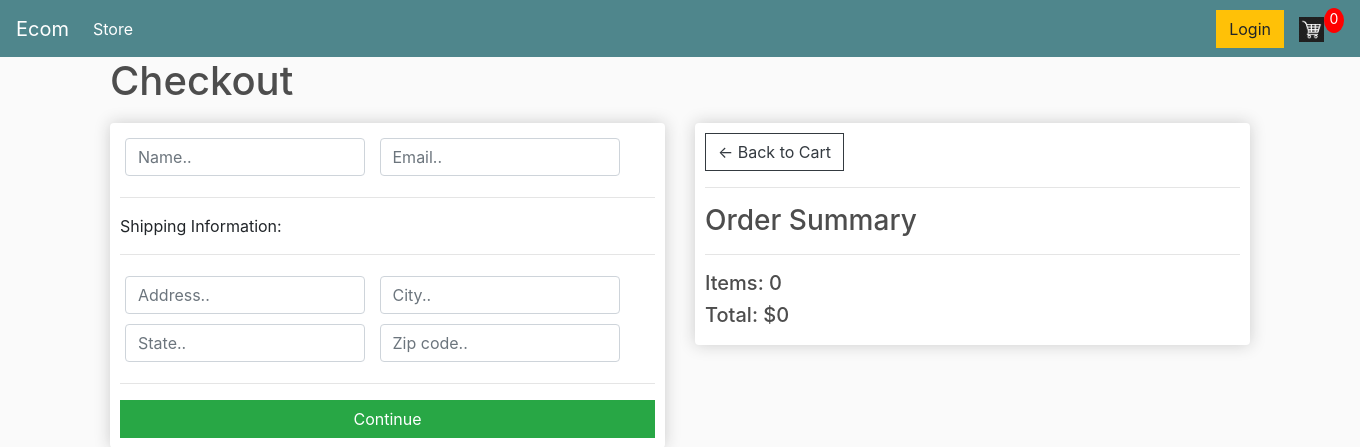
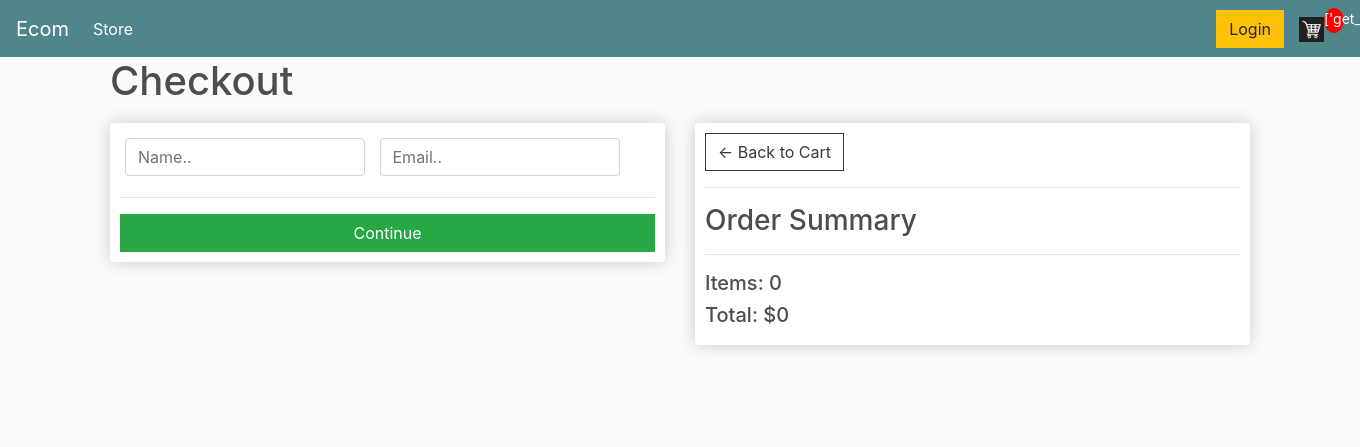
Before and after one commit to JohnMartin-19/dj-tickets, a Django app: page /checkout/ in a window 1360 px wide; the page is wider, and only the part inside the window is pictured. Shown: the top 447 px of that part. Run offline with Django 5.2, Linux system fonts and the light colour scheme; some libraries are stand-ins or nearby versions.

Commit message:
handled cart

```diff
--- a/ticketing/static/js/cart.js
+++ b/ticketing/static/js/cart.js
@@ -0,0 +1,43 @@
+console.log('Hello John. You already won')
+
+var updateBtns = document.getElementsByClassName("update-cart")
+
+for (var i = 0 ; i< updateBtns.length; i++){
+    updateBtns[i].addEventListener('click', function(){
+        var eventId = this.dataset.event
+        var action = this.dataset.action
+        console.log('eventId:',eventId, 'action:', action)
+
+        console.log("USER:",user)
+        if(user === 'AnonymousUser'){
+            console.log('User is not logged in')
+        }else{
+           updateUserOrder(eventId,action)
+        }
+    })
+}
+
+function updateUserOrder(eventId,action){
+    var url = '/update_item/'
+
+    fetch(url,{
+        method: 'POST',
+        headers: {
+            'Content-Type':'application/json',
+            'X-CSRFToken': csrftoken,
+        },
+        body:JSON.stringify({
+            'eventId':eventId,
+            'action':action
+        })
+        })
+   .then((response) => {
+            return response.json()
+        })
+    .then((data) => {
+            console.log('data:',data)
+            location.reload()
+        })
+
+
+}
--- a/ticketing/store/templates/store/cart.html
+++ b/ticketing/store/templates/store/cart.html
@@ -24,7 +24,7 @@
         <div class="box-element">
             <div class="cart-row">
                 <div style="flex:2"></div>
-                <div style="flex:2"><strong>Item</strong></div>
+                <div style="flex:2"><strong>Event</strong></div>
                 <div style="flex:1"><strong>Price</strong></div>
                 <div style="flex:1"><strong>Quantity</strong></div>
                 <div style="flex:1"><strong>Total</strong></div>
@@ -37,9 +37,9 @@
                 <div style="flex:1">
                     <p class="quantity">{{item.quantity}}</p>
                     <div class="quantity">
-                        <img class="chg-quantity" src="{% static  'imgs/arrow-up.png' %}">
+                        <img data-event="{{item.event.id}}" data-action="add" class="chg-quantity update-cart" src="{% static  'imgs/arrow-up.png' %}">
 
-                        <img class="chg-quantity" src="{% static  'imgs/arrow-down.png' %}">
+                        <img  data-event="{{item.event.id}}" data-action="remove" class="chg-quantity update-cart" src="{% static  'imgs/arrow-down.png' %}">
                     </div>
                 </div>
                 <div style="flex:1"><p>${{item.get_total}}</p></div>
--- a/ticketing/store/templates/store/checkout.html
+++ b/ticketing/store/templates/store/checkout.html
@@ -66,4 +66,19 @@
 	</div>
 </div>
 
+<script type="text/javascript">
+    var shipping = '{{order.shipping}}'
+    if(shipping == 'False'){
+        document.getElementById('shipping-info').style.display = 'none';
+    }
+
+    var form = document.getElementById('form')
+    form.addEventListener('submin',function(e){
+        e.preventDefault()
+        console.log('Form submitted...')
+        document.getElementById('form-button').classList.add('hidden')
+        document.getElementById('payment-info').classList.remove('hidden')
+    })
+</script>
+
 {% endblock content %}
--- a/ticketing/store/templates/store/main.html
+++ b/ticketing/store/templates/store/main.html
@@ -11,6 +11,27 @@
 	<link rel="stylesheet" href="https://stackpath.bootstrapcdn.com/bootstrap/4.4.1/css/bootstrap.min.css" integrity="sha384-Vkoo8x4CGsO3+Hhxv8T/Q5PaXtkKtu6ug5TOeNV6gBiFeWPGFN9MuhOf23Q9Ifjh" crossorigin="anonymous">
 
 	<link rel="stylesheet" type="text/css" href="{% static 'css/main.css' %}">
+
+  <script type="text/javascript">
+    var user = '{{request.user}}'
+
+    function getToken(name) {
+        let cookieValue = null;
+        if (document.cookie && document.cookie !== '') {
+            const cookies = document.cookie.split(';');
+            for (let i = 0; i < cookies.length; i++) {
+                const cookie = cookies[i].trim();
+                // Does this cookie string begin with the name we want?
+                if (cookie.substring(0, name.length + 1) === (name + '=')) {
+                    cookieValue = decodeURIComponent(cookie.substring(name.length + 1));
+                    break;
+                }
+            }
+        }
+        return cookieValue;
+    }
+    const csrftoken = getToken('csrftoken');
+  </script>
 
 </head>
 <body>
@@ -33,7 +54,7 @@
                <a href="{% url 'cart' %}">
                   <img  id="cart-icon" src="{% static 'imgs/cart.png' %}">
               </a>
-              <p id="cart-total">0</p>
+              <p id="cart-total">{{cartItems}}</p>
 
           </div>
         </div>
--- a/ticketing/store/urls.py
+++ b/ticketing/store/urls.py
@@ -5,5 +5,6 @@
     path('',views.landing,name ='landing'),
     path('store/', views.store, name='store'),
     path('cart/', views.cart,name='cart'),
-    path('checkout/', views.checkout, name ='checkout')
+    path('checkout/', views.checkout, name ='checkout'),
+    path('update_item/', views.updateItem, name='update_item')
 ]
--- a/ticketing/store/views.py
+++ b/ticketing/store/views.py
@@ -1,35 +1,82 @@
 from django.shortcuts import render
 from .models import *
+from django.http import JsonResponse
+import json
 
 # Create your views here.
 def landing(request):
     context = {}
     return render(request, 'store/landing.html')
 
+
+
+def store(request):
+    if request.user.is_authenticated:
+        customer = request.user.customer
+        order, created = Order.objects.get_or_create(customer=customer, complete=False)
+        items = order.items.all()
+        cartItems = order.get_cart_items()
+    else:
+        items = []
+        order = {'get_cart_total':0, 'get_cart_items':0, 'shipping': False}
+        cartItems = ['get_cart_items']
+
+    events = Event.objects.all()
+    context = {'events':events,'cartItems':cartItems }
+    return render (request, 'store/store.html',context)
+
+
+
 def cart(request):
     if request.user.is_authenticated:
         customer = request.user.customer
         order,created = Order.objects.get_or_create(customer=customer, complete = False)
         items = order.items.all()
+        cartItems = order.get_cart_items()
     else:
         items = []
-        order = {'get_cart_total':0, 'get_cart_items':0}
-    context = {'items':items, 'order':order}
+        order = {'get_cart_total':0, 'get_cart_items':0, 'shipping': False}
+        cartItems = ['get_cart_items']
+
+    context = {'items':items, 'order':order,'cartItems':cartItems }
     return render (request, 'store/cart.html',context)
-
-def store(request):
-    events = Event.objects.all()
-    context = {'events':events}
-    return render (request, 'store/store.html',context)
 
 def checkout(request):
     if request.user.is_authenticated:
         customer = request.user.customer
         order, created = Order.objects.get_or_create(customer=customer, complete=False)
         items = order.items.all()
+        cartItems = order.get_cart_items()
     else:
         items = []
-        order = {'get_cart_total':0, 'get_cart_items':0}
+        order = {'get_cart_total':0, 'get_cart_items':0, 'shipping': False}
+        cartItems = ['get_cart_items']
 
-    context = {'items':items, 'order':order}
+    context = {'items':items, 'order':order, 'cartItems':cartItems}
     return render (request, 'store/checkout.html',context)
+
+def updateItem(request):
+    data = json.loads(request.body)
+    eventId = data['eventId']
+    action = data['action']
+
+    print('eventId:', eventId)
+    print('action:',action)
+
+    customer = request.user.customer
+    event = Event.objects.get(id=eventId)
+    order, created = Order.objects.get_or_create(customer=customer, complete=False)
+
+    ticketItem, created = TicketItem.objects.get_or_create(order=order, event=event)
+
+    if action == 'add':
+        ticketItem.quantity = (ticketItem.quantity + 1)
+    elif action == 'remove':
+        ticketItem.quantity = (ticketItem.quantity - 1)
+
+    ticketItem.save()
+
+    if ticketItem.quantity <= 0:
+        ticketItem.delete()
+
+    return JsonResponse('Item was added', safe=False)
```
Also changed, not shown: ticketing/store/models.py (+8 -0 lines), ticketing/store/templates/store/store.html (+7 -0 lines), ticketing/db.sqlite3, ticketing/static/upload/mashujaa.jpg (added).
